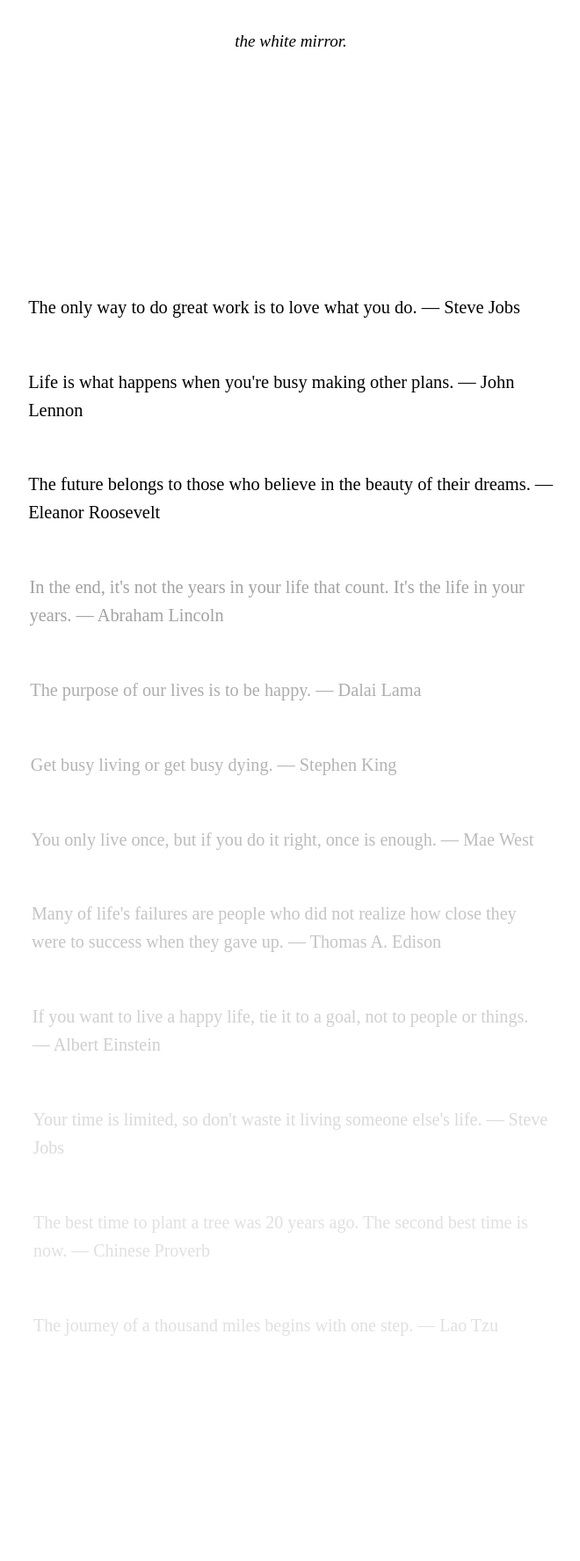
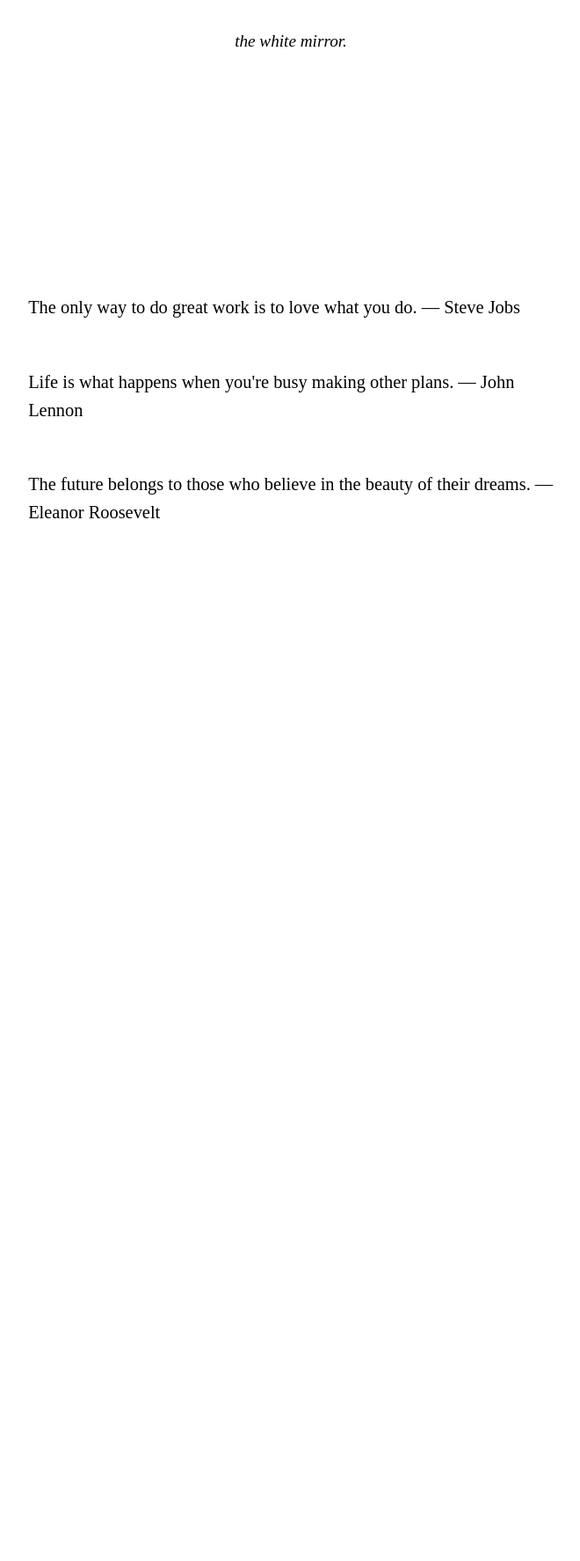
Before and after one commit to josedv82/josedv82.github.io, a Flask app: page / in a window 1280 px wide. Shown: the whole page at 88% size, without its empty margins (309-969 px from the left). Run offline with Flask 3, Linux system fonts and the light colour scheme.

Commit message:
Improve inactive quote styling:  Make all non-highlighted quotes uniformly very light grey to be almost unreadable, as requested.
Replit-Commit-Author: Agent
Replit-Commit-Session-Id: 77acc4af-acc3-455d-b59f-3b2ca1fb4cc6
Replit-Commit-Screenshot-Url: https://storage.googleapis.com/screenshot-production-us-central1/6e9e5218-075a-4271-8423-31717d4ec0f6/4d6e8a00-9e5f-4a31-a1c4-ffc62658b689.jpg

```diff
--- a/static/css/style.css
+++ b/static/css/style.css
@@ -72,8 +72,8 @@ main {
     margin: 3.3rem 0; /* Reduced by ~1/3 from 5rem to 3.3rem */
     font-size: 1.25rem;
     line-height: 1.6;
-    opacity: 0.02; /* Made more greyed out */
-    color: #aaa; /* Lighter color for inactive state */
+    opacity: 0.01; /* Super greyed out */
+    color: #ddd; /* Very light color for inactive state to make text hard to read */
     font-weight: 400;
     transition: all 0.6s cubic-bezier(0.165, 0.84, 0.44, 1);
     transform: translateZ(0);
@@ -84,11 +84,6 @@ main {
     color: #000;
     font-weight: 500;
     transform: scale(1.02);
-}
-
-.quote-paragraph.visible {
-    opacity: 0.3;
-    color: #333;
 }
 
 /* Parallax background elements */
--- a/static/js/scroll.js
+++ b/static/js/scroll.js
@@ -55,7 +55,7 @@ document.addEventListener('DOMContentLoaded', () => {
         quotes.forEach((quote, index) => {
             const state = quoteStates[index];
 
-            // Base opacity and color on state
+            // Base opacity and color on state - only two states now: active or inactive
             if (state.active) {
                 quote.classList.add('active');
                 quote.classList.remove('visible');
@@ -63,19 +63,11 @@ document.addEventListener('DOMContentLoaded', () => {
                 quote.style.color = '#000000';
                 quote.style.transform = `translateZ(0) scale(${config.activeScale})`;
             }
-            else if (state.approaching) {
-                quote.classList.remove('active');
-                quote.classList.add('visible');
-                quote.style.opacity = `${config.approachingOpacity + (state.progress * 0.4)}`;
-                quote.style.color = '#333';
-                // Scale based on progress toward being active
-                const scale = 1 + ((config.activeScale - 1) * state.progress);
-                quote.style.transform = `translateZ(0) scale(${scale})`;
-            }
             else {
+                // All non-active quotes are super greyed out
                 quote.classList.remove('active', 'visible');
-                quote.style.opacity = `${config.inactiveOpacity}`;
-                quote.style.color = '#ccc'; /* Lighter color to make text harder to read */
+                quote.style.opacity = '0.01'; // Extremely faded
+                quote.style.color = '#ddd';   // Very light gray
                 quote.style.transform = 'translateZ(0) scale(1)';
             }
         });
```
